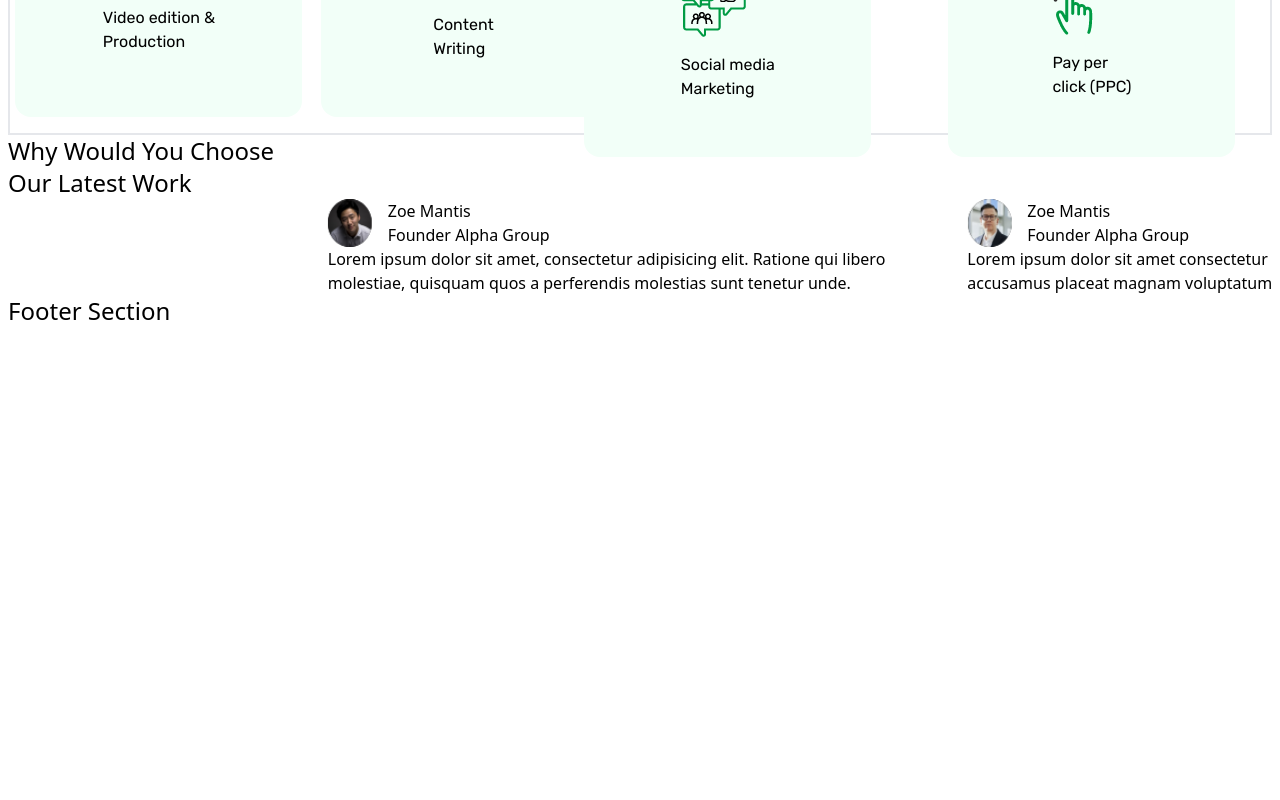
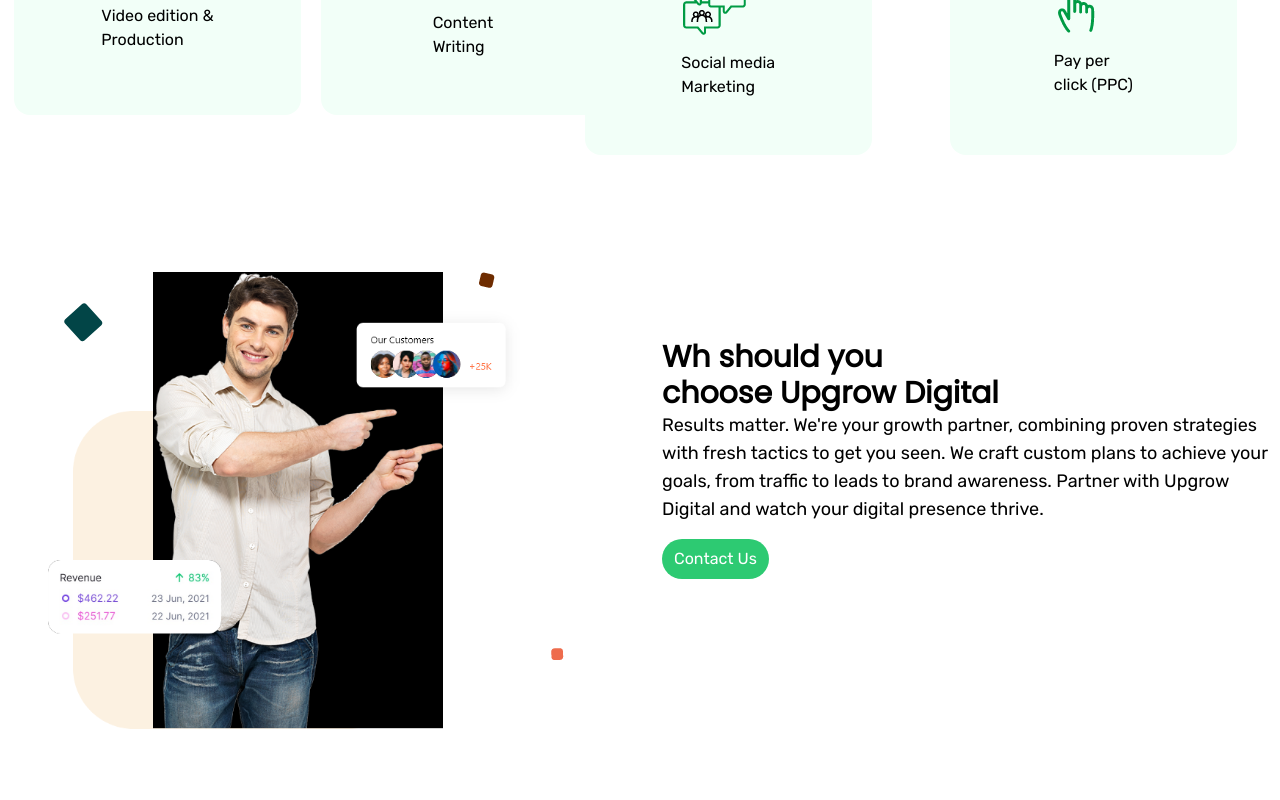
Before and after one commit to shakiltha/digital-service-agency-landing_page, a React (Vite) app: page / in a window 1280 px wide. Shown: the part 1620-2420 px from the top of the page. Before the commit the page ends 1947 px from the top, so only its background shows below. Built offline with nearby package versions, Linux system fonts and the light colour scheme.

Commit message:
WhyWouldYouChoose section complete for all screen

```diff
--- a/src/components/OurDigitalMarketing.jsx
+++ b/src/components/OurDigitalMarketing.jsx
@@ -8,7 +8,7 @@
 
 const OurDigitalMarketing = () => {
   return (
-    <div className="border-2 xl:flex">
+    <div className="xl:flex">
       <div className="md:flex md:gap-2 md:flex-wrap md:items-center">
         <section className="bg-[#F2FFF8] w-[287px] h-[240px] flex justify-center items-center mx-auto rounded-2xl">
           <section>
--- a/src/components/OurLatestWork.jsx
+++ b/src/components/OurLatestWork.jsx
@@ -1,6 +1,6 @@
 const OurLatestWork = () => {
   return (
-    <div>
+    <div className="mt-96">
       <h2 className="text-2xl">Our Latest Work</h2>
     </div>
   );
--- a/src/components/WhyWouldYouChoose.jsx
+++ b/src/components/WhyWouldYouChoose.jsx
@@ -1,7 +1,34 @@
+import personImg from "../assets/Section Image.png";
+import designElement from "../assets/Design Elements-1.png";
+
 const WhyWouldYouChoose = () => {
   return (
-    <div>
-      <h2 className="text-2xl">Why Would You Choose</h2>
+    <div className="mt-12 lg:-mt-20 xl:mt-4 lg:flex lg:items-center xl:h-[40rem]">
+      <div className="relative lg:w-[30rem] xl:w-[40rem]">
+        <img className="mx-auto" src={designElement} alt="" />
+        <img
+          className="absolute top-0 md:left-10 xl:w-[30rem]"
+          src={personImg}
+          alt=""
+        />
+      </div>
+      <div className="mt-24 md:mt-72 lg:mt-0 lg:ml-11 lg:w-[30rem] xl:w-[40rem]">
+        <h4 className="poppins font-bold text-2xl lg:text-3xl">
+          Wh should you
+        </h4>
+        <h4 className="poppins font-bold text-2xl lg:text-3xl">
+          choose Upgrow Digital
+        </h4>
+        <p className="rubik lg:text-lg">
+          Results matter. We're your growth partner, combining proven strategies
+          with fresh tactics to get you seen. We craft custom plans to achieve
+          your goals, from traffic to leads to brand awareness. Partner with
+          Upgrow Digital and watch your digital presence thrive.
+        </p>
+        <button className="rubik font-medium bg-[#2DCA72] py-2 px-3 rounded-full text-white my-4">
+          Contact Us
+        </button>
+      </div>
     </div>
   );
 };
```
Also changed, not shown: src/assets/Design Elements-1.png (renamed from src/assets/Design Elements.png).
